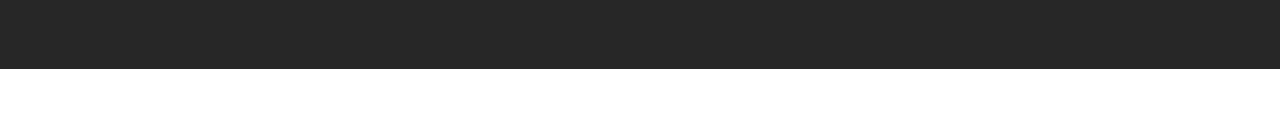
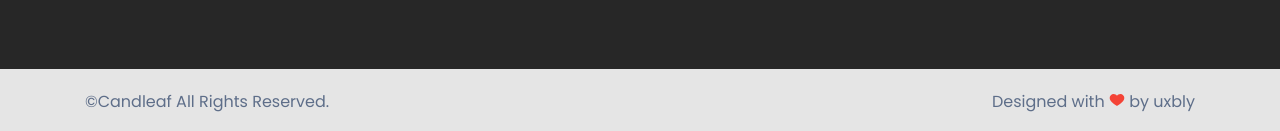
Before and after one commit to marcelosrp/candleaf-ecommerce, a Next.js app: page / in a window 1280 px wide. Shown: the part 2996-3127 px from the top of the page. Before the commit the page ends 3065 px from the top, so only its background shows below. Built offline with nearby package versions, Linux system fonts and the light colour scheme.

Commit message:
copyright

```diff
--- /dev/null
+++ b/src/components/Copyright/index.jsx
@@ -0,0 +1,23 @@
+import { FcLike } from '@react-icons/all-files/fc/FcLike'
+
+import * as S from './styles'
+
+export default function Copyright() {
+  return (
+    <S.Copy>
+      <S.CopyWrapper>
+        <p>©Candleaf All Rights Reserved.</p>
+        <p>
+          Designed with <FcLike /> by{' '}
+          <a
+            href="https://uxbly.design/"
+            target="_blank"
+            rel="noopener noreferrer"
+          >
+            uxbly
+          </a>
+        </p>
+      </S.CopyWrapper>
+    </S.Copy>
+  )
+}
--- /dev/null
+++ b/src/components/Copyright/styles.js
@@ -0,0 +1,28 @@
+import styled from 'styled-components'
+
+export const Copy = styled.section`
+  background-color: #e5e5e5;
+  font-family: var(--secondary-font);
+  padding: 2rem 0;
+  width: 100%;
+`
+
+export const CopyWrapper = styled.div`
+  align-items: center;
+  display: flex;
+  justify-content: space-between;
+  margin: 0 auto;
+  max-width: 100%;
+  width: var(--container);
+
+  @media (max-width: 767px) {
+    flex-direction: column;
+    gap: 1rem;
+  }
+
+  a,
+  p {
+    color: var(--cinza);
+    text-decoration: none;
+  }
+`
--- a/src/components/Layout/index.jsx
+++ b/src/components/Layout/index.jsx
@@ -1,6 +1,7 @@
 import PropTypes from 'prop-types'
 import Header from '@components/Header'
 import Footer from '@components/Footer'
+import Copyright from '@components/Copyright'
 
 import * as S from './styles'
 
@@ -10,6 +11,7 @@ export default function Layout({ children }) {
       <Header />
       <S.Main>{children}</S.Main>
       <Footer />
+      <Copyright />
     </>
   )
 }
```
